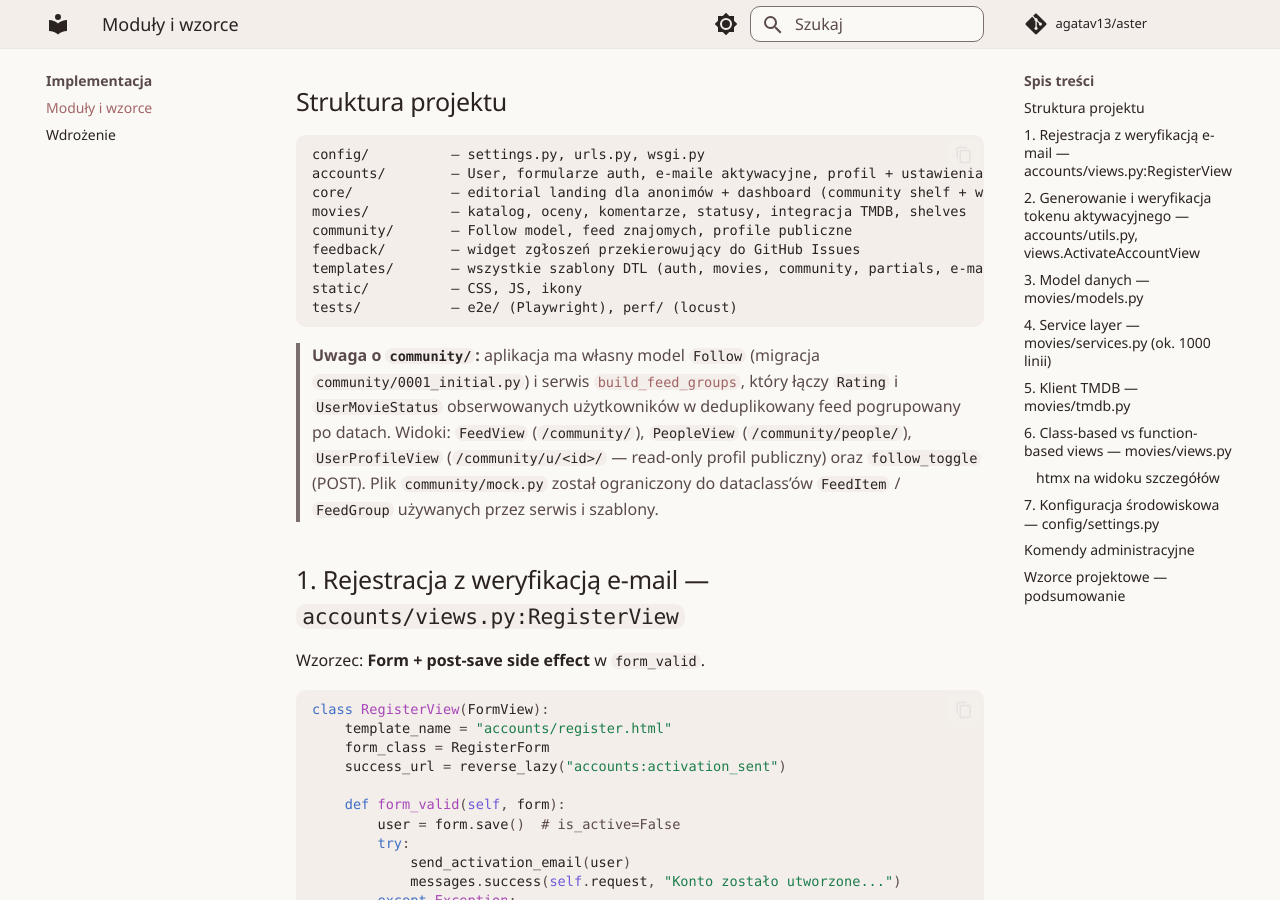
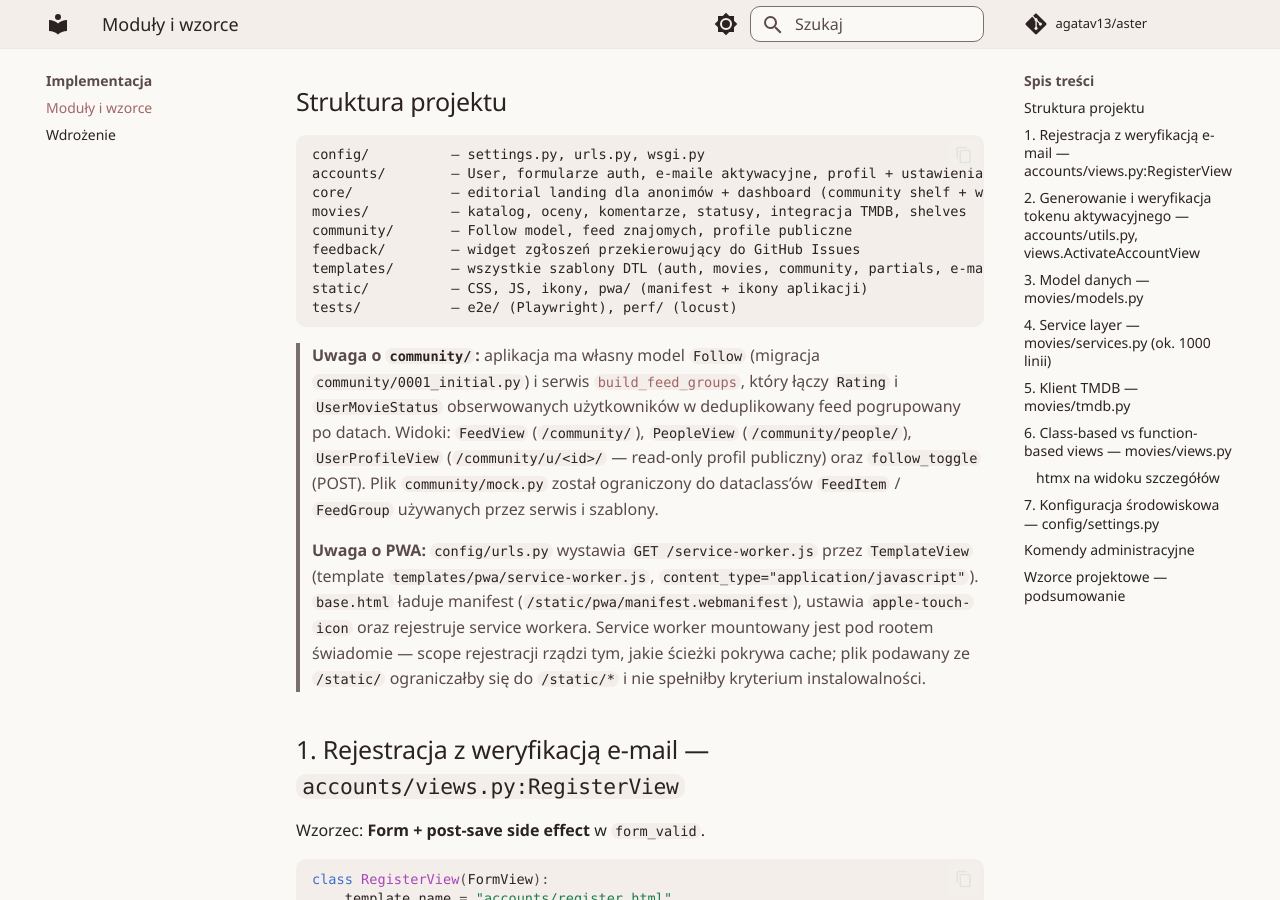
Before and after one commit to agatav13/aster, an MkDocs documentation site: the page built from docs/implementation/modules.md, in a window 1280 px wide and 900 px high, scrolled down 236 px. Built offline with MkDocs 1.6.1 and Material for MkDocs 9.7.7, drawn with Linux system fonts in a browser that asks for light colours; comment, search, counter and statistics services are not loaded.

Commit message:
docs: sync CHANGELOG, testing reports, and PWA notes
- CHANGELOG: extend the editorial-typography entry to cover dashboard
  + community, log the watchlist rail bump and the watchlist-card
  pending-label drop
- Testing reports: refresh pytest summary (135 → 170 passed, coverage
  83% → 84%) and pip-audit log (5.2.13 → 5.2.14 round)
- Implementation modules + sitemap + non-functional reqs: document the
  /service-worker.js route, the manifest under /static/pwa/, and the
  rationale for mounting the SW at root (scope) so the PWA change
  isn't an undocumented surprise

Co-Authored-By: Claude Opus 4.7 (1M context) <noreply@anthropic.com>

````diff
--- a/docs/implementation/modules.md
+++ b/docs/implementation/modules.md
@@ -13,8 +13,8 @@ core/            — editorial landing dla anonimów + dashboard (community shel
 movies/          — katalog, oceny, komentarze, statusy, integracja TMDB, shelves
 community/       — Follow model, feed znajomych, profile publiczne
 feedback/        — widget zgłoszeń przekierowujący do GitHub Issues
-templates/       — wszystkie szablony DTL (auth, movies, community, partials, e-maile)
-static/          — CSS, JS, ikony
+templates/       — wszystkie szablony DTL (auth, movies, community, partials, e-maile, pwa/service-worker.js)
+static/          — CSS, JS, ikony, pwa/ (manifest + ikony aplikacji)
 tests/           — e2e/ (Playwright), perf/ (locust)
 ```
 
@@ -28,6 +28,15 @@ tests/           — e2e/ (Playwright), perf/ (locust)
 > oraz `follow_toggle` (POST). Plik `community/mock.py` został
 > ograniczony do dataclass’ów `FeedItem` / `FeedGroup` używanych przez
 > serwis i szablony.
+
+> **Uwaga o PWA:** `config/urls.py` wystawia `GET /service-worker.js`
+> przez `TemplateView` (template `templates/pwa/service-worker.js`,
+> `content_type="application/javascript"`). `base.html` ładuje
+> manifest (`/static/pwa/manifest.webmanifest`), ustawia
+> `apple-touch-icon` oraz rejestruje service workera. Service worker
+> mountowany jest pod rootem świadomie — scope rejestracji rządzi tym,
+> jakie ścieżki pokrywa cache; plik podawany ze `/static/` ograniczałby
+> się do `/static/*` i nie spełniłby kryterium instalowalności.
 
 ## 1. Rejestracja z weryfikacją e-mail — `accounts/views.py:RegisterView`
 
````
Also changed, not shown: CHANGELOG.md (+3 -1 lines), docs/requirements/non-functional.md (+1 -0 lines), docs/testing/reports.md (+7 -6 lines), docs/ux/sitemap.md (+10 -1 lines), 1 other file.
